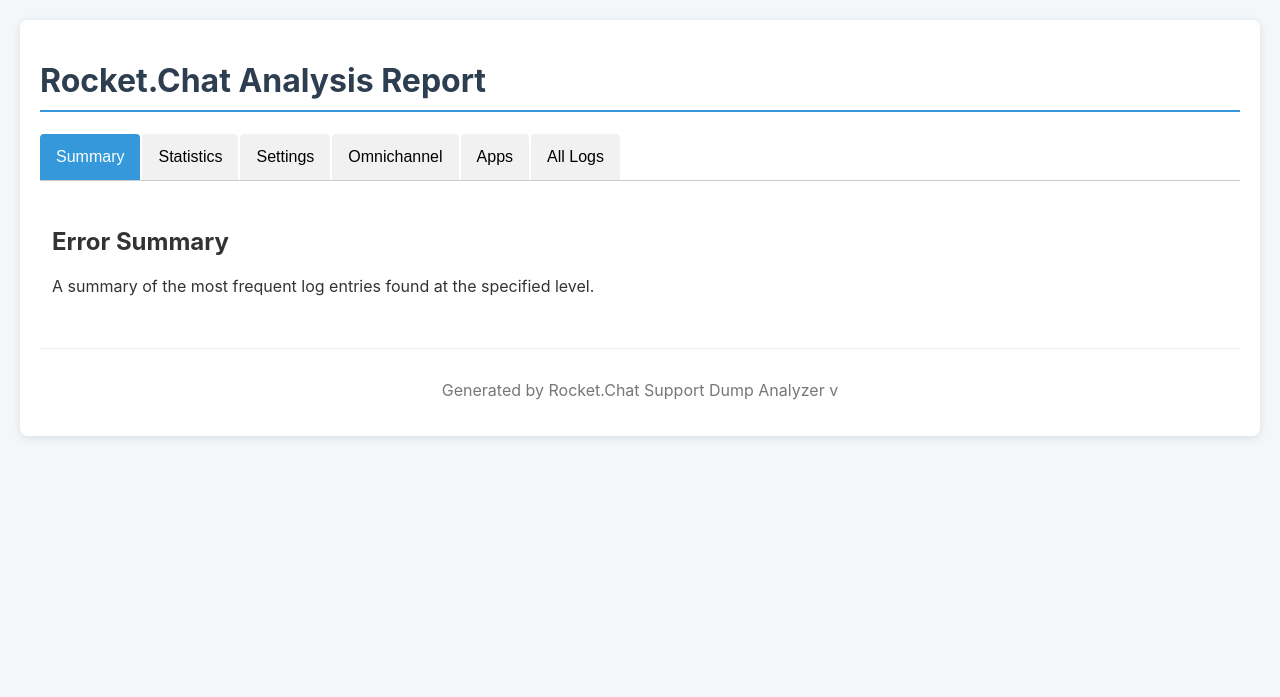
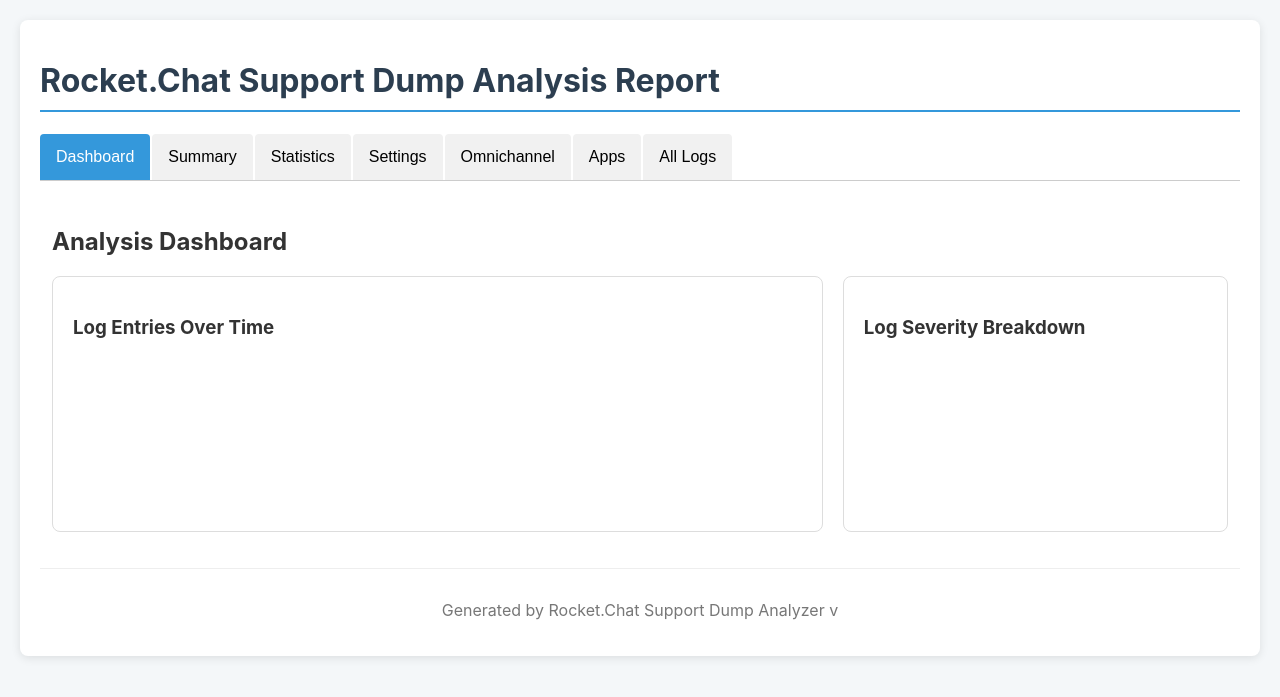
Before and after one commit to Canepro/rocketchat-log-analyzer, a Flask app: template templates/report_template.html in a window 1280 px wide. Shown: the top 697 px of the page. Run offline with Flask 3, Linux system fonts and the light colour scheme; the template is opened without the code that fills it, so the values that code supplies are empty; a map, chart or similar area stays blank; some libraries are stand-ins or nearby versions.

Commit message:
feat: Enhance log analysis with chart data for timeline and severity breakdown

```diff
--- a/app.py
+++ b/app.py
@@ -9,21 +9,16 @@
 
 # Import the analysis and reporting functions
 import analyzer
-import reporter
 
 # Initialize the Flask application
 app = Flask(__name__, template_folder='templates')
 app.config['SECRET_KEY'] = 'a-super-secret-key-that-you-should-change'
 app.config['MAX_CONTENT_LENGTH'] = 100 * 1024 * 1024  # 100 MB upload limit
-VERSION = "2.0.0"
+VERSION = "2.1.0" # Updated version
 
 # Log level names mapping for the report
 LOG_LEVEL_NAMES = {
-    10: 'DEBUG',
-    20: 'INFO',
-    30: 'WARNING',
-    40: 'ERROR',
-    50: 'CRITICAL'
+    10: 'DEBUG', 20: 'INFO', 30: 'WARNING', 40: 'ERROR', 50: 'CRITICAL'
 }
 
 def find_dump_path(base_path: Path) -> Path | None:
@@ -89,18 +84,28 @@
                 log_file_path = files_found.get('logs')
 
                 log_data = analyzer.analyze_logs(log_file_path, min_level=min_level) if log_file_path and log_file_path.exists() else \
-                           {'summary': [], 'all_errors': [], 'total_error_count': 0, 'recommendations': []}
+                           {'summary': [], 'all_errors': [], 'total_error_count': 0, 'recommendations': [], 'chart_data_timeline': {}, 'chart_data_severity': {}}
 
                 for key, config in report_sections.items():
-                    if key in ['summary', 'logs', 'recommendations']:
-                        content = log_data.get(key, []) if key != 'logs' else log_data.get('all_errors', [])
-                        results[key] = {'title': config.get('title'), 'content': content, 'headers': config.get('headers'), 'total_count': log_data.get('total_error_count')}
+                    if key == 'summary':
+                        results[key] = {'title': config.get('title'), 'content': log_data.get('summary', []), 'headers': config.get('headers')}
+                    elif key == 'recommendations':
+                         results[key] = {'title': config.get('title'), 'content': log_data.get('recommendations', [])}
+                    elif key == 'logs':
+                        # Pass the entire log_data object to the 'logs' key so the template can access chart data
+                        results[key] = {
+                            'title': config.get('title'),
+                            'content': log_data.get('all_errors', []),
+                            'headers': config.get('headers'),
+                            'total_count': log_data.get('total_error_count'),
+                            'chart_data_timeline': log_data.get('chart_data_timeline', {}),
+                            'chart_data_severity': log_data.get('chart_data_severity', {})
+                        }
                     else:
                         file_to_analyze = files_found.get(key)
                         content = config['analyzer'](file_to_analyze) if file_to_analyze and file_to_analyze.exists() else []
                         results[key] = {'title': config.get('title'), 'content': content, 'headers': config.get('headers')}
 
-                # Directly render the template to include extra context
                 template_dir = Path(__file__).parent / 'templates'
                 env = Environment(loader=FileSystemLoader(template_dir), autoescape=True)
                 template = env.get_template('report_template.html')
--- a/templates/report_template.html
+++ b/templates/report_template.html
@@ -6,122 +6,65 @@
     <title>Rocket.Chat Support Dump Analysis Report</title>
 
     <link rel="stylesheet" type="text/css" href="https://cdn.datatables.net/1.11.5/css/jquery.dataTables.css">
+    <script src="https://cdn.jsdelivr.net/npm/chart.js"></script>
 
     <style>
         body {
             font-family: -apple-system, BlinkMacSystemFont, "Segoe UI", Roboto, Helvetica, Arial, sans-serif, "Apple Color Emoji", "Segoe UI Emoji", "Segoe UI Symbol";
-            margin: 0;
-            padding: 20px;
-            background-color: #f4f7f9;
-            color: #333;
+            margin: 0; padding: 20px; background-color: #f4f7f9; color: #333;
         }
         .container {
-            max-width: 1200px;
-            margin: auto;
-            background: #fff;
-            padding: 20px;
-            box-shadow: 0 2px 10px rgba(0,0,0,0.1);
-            border-radius: 8px;
+            max-width: 1200px; margin: auto; background: #fff; padding: 20px;
+            box-shadow: 0 2px 10px rgba(0,0,0,0.1); border-radius: 8px;
         }
         h1 {
-            color: #2c3e50;
-            border-bottom: 2px solid #3498db;
-            padding-bottom: 10px;
+            color: #2c3e50; border-bottom: 2px solid #3498db; padding-bottom: 10px;
         }
         .report-context {
-            text-align: center;
-            font-style: italic;
-            color: #555;
-            margin-bottom: 20px;
+            text-align: center; font-style: italic; color: #555; margin-bottom: 20px;
         }
         .tab {
-            overflow: hidden;
-            border-bottom: 1px solid #ccc;
-            margin-bottom: 20px;
+            overflow: hidden; border-bottom: 1px solid #ccc; margin-bottom: 20px;
         }
         .tab button {
-            background-color: #f1f1f1;
-            float: left;
-            border: none;
-            outline: none;
-            cursor: pointer;
-            padding: 14px 16px;
-            transition: 0.3s;
-            font-size: 16px;
-            border-radius: 4px 4px 0 0;
-            margin-right: 2px;
+            background-color: #f1f1f1; float: left; border: none; outline: none; cursor: pointer;
+            padding: 14px 16px; transition: 0.3s; font-size: 16px;
+            border-radius: 4px 4px 0 0; margin-right: 2px;
         }
-        .tab button:hover {
-            background-color: #ddd;
+        .tab button:hover { background-color: #ddd; }
+        .tab button.active { background-color: #3498db; color: white; }
+        .tabcontent { display: none; padding: 6px 12px; animation: fadeEffect 0.5s; }
+        @keyframes fadeEffect { from {opacity: 0;} to {opacity: 1;} }
+        table { border-collapse: collapse; width: 100%; margin-top: 20px; }
+        th, td { border: 1px solid #ddd; padding: 12px; text-align: left; word-break: break-all; }
+        th { background-color: #f8f9fa; font-weight: 600; }
+        .dashboard-grid { display: grid; grid-template-columns: 2fr 1fr; gap: 20px; margin-top: 20px; }
+        .chart-container { padding: 20px; border: 1px solid #ddd; border-radius: 8px; }
+        .recommendation-entry {
+            border-left: 4px solid #3498db; padding: 15px; margin-bottom: 20px;
+            background-color: #f8f9fa; border-radius: 4px;
         }
-        .tab button.active {
-            background-color: #3498db;
-            color: white;
-        }
-        .tabcontent {
-            display: none;
-            padding: 6px 12px;
-            animation: fadeEffect 0.5s;
-        }
-        @keyframes fadeEffect {
-            from {opacity: 0;}
-            to {opacity: 1;}
-        }
-        table {
-            border-collapse: collapse;
-            width: 100%;
-            margin-top: 20px;
-        }
-        th, td {
-            border: 1px solid #ddd;
-            padding: 12px;
-            text-align: left;
-            word-break: break-all;
-        }
-        th {
-            background-color: #f8f9fa;
-            font-weight: 600;
-        }
-        .recommendation-entry {
-            border-left: 4px solid #3498db;
-            padding: 15px;
-            margin-bottom: 20px;
-            background-color: #f8f9fa;
-            border-radius: 4px;
-        }
-        .recommendation-entry h3 {
-            margin-top: 0;
-            color: #2c3e50;
-        }
-        .recommendation-entry p {
-            margin: 5px 0;
-        }
-        .recommendation-entry a {
-            color: #3498db;
-            text-decoration: none;
-        }
-        .recommendation-entry a:hover {
-            text-decoration: underline;
-        }
+        .recommendation-entry h3 { margin-top: 0; color: #2c3e50; }
+        .recommendation-entry p { margin: 5px 0; }
+        .recommendation-entry a { color: #3498db; text-decoration: none; }
+        .recommendation-entry a:hover { text-decoration: underline; }
         footer {
-            text-align: center;
-            margin-top: 30px;
-            padding-top: 15px;
-            border-top: 1px solid #eee;
-            color: #777;
+            text-align: center; margin-top: 30px; padding-top: 15px;
+            border-top: 1px solid #eee; color: #777;
         }
     </style>
 </head>
 <body>
 
 <div class="container">
-    <h1>Rocket.Chat Analysis Report</h1>
+    <h1>Rocket.Chat Support Dump Analysis Report</h1>
     {% if log_level_name %}
     <p class="report-context">Displaying log entries with level >= {{ log_level_name }}</p>
     {% endif %}
 
     <div class="tab">
-        <button class="tablinks" onclick="openTab(event, 'Summary')" id="defaultOpen">Summary</button>
+        <button class="tablinks" onclick="openTab(event, 'Dashboard')" id="defaultOpen">Dashboard</button>
+        <button class="tablinks" onclick="openTab(event, 'Summary')">Summary</button>
         {% if results.recommendations.content %}
         <button class="tablinks" onclick="openTab(event, 'Recommendations')">Recommendations</button>
         {% endif %}
@@ -130,6 +73,20 @@
         <button class="tablinks" onclick="openTab(event, 'Omnichannel')">Omnichannel</button>
         <button class="tablinks" onclick="openTab(event, 'Apps')">Apps</button>
         <button class="tablinks" onclick="openTab(event, 'Logs')">All Logs</button>
+    </div>
+
+    <div id="Dashboard" class="tabcontent">
+        <h2>Analysis Dashboard</h2>
+        <div class="dashboard-grid">
+            <div class="chart-container">
+                <h3>Log Entries Over Time</h3>
+                <canvas id="timelineChart"></canvas>
+            </div>
+            <div class="chart-container">
+                <h3>Log Severity Breakdown</h3>
+                <canvas id="severityChart"></canvas>
+            </div>
+        </div>
     </div>
 
     <div id="Summary" class="tabcontent">
@@ -310,6 +267,54 @@
         $('table.display').DataTable({
             "pageLength": 25
         });
+
+        // --- Chart.js Initialization ---
+        const timelineData = {{ results.logs.chart_data_timeline | tojson }};
+        const severityData = {{ results.logs.chart_data_severity | tojson }};
+
+        // Timeline Chart (Line)
+        if (timelineData.labels && timelineData.labels.length > 0) {
+            const ctxTimeline = document.getElementById('timelineChart').getContext('2d');
+            new Chart(ctxTimeline, {
+                type: 'line',
+                data: {
+                    labels: timelineData.labels,
+                    datasets: [{
+                        label: 'Log Count',
+                        data: timelineData.data,
+                        borderColor: 'rgb(54, 162, 235)',
+                        backgroundColor: 'rgba(54, 162, 235, 0.5)',
+                        fill: true,
+                        tension: 0.1
+                    }]
+                }
+            });
+        }
+
+        // --- Severity Breakdown Chart (Doughnut) ---
+        if (severityData.labels && severityData.labels.length > 0) {
+            const severityColorMap = {
+                'CRITICAL': 'rgb(217, 30, 24)',  // Strong Red
+                'ERROR': 'rgb(255, 99, 132)',    // Red
+                'WARNING': 'rgb(255, 205, 86)',  // Yellow
+                'INFO': 'rgb(54, 162, 235)',     // Blue
+                'DEBUG': 'rgb(201, 203, 207)',   // Grey
+            };
+            const backgroundColors = severityData.labels.map(label => severityColorMap[label] || 'rgb(150, 150, 150)');
+
+            const ctxSeverity = document.getElementById('severityChart').getContext('2d');
+            new Chart(ctxSeverity, {
+                type: 'doughnut',
+                data: {
+                    labels: severityData.labels,
+                    datasets: [{
+                        label: 'Severity Breakdown',
+                        data: severityData.data,
+                        backgroundColor: backgroundColors,
+                    }]
+                }
+            });
+        }
     });
 </script>
 
```
Also changed, not shown: analyzer.py (+47 -7 lines).
